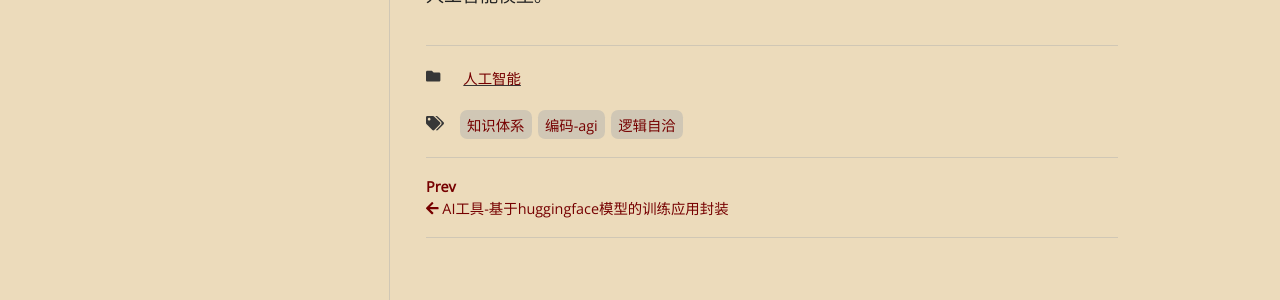
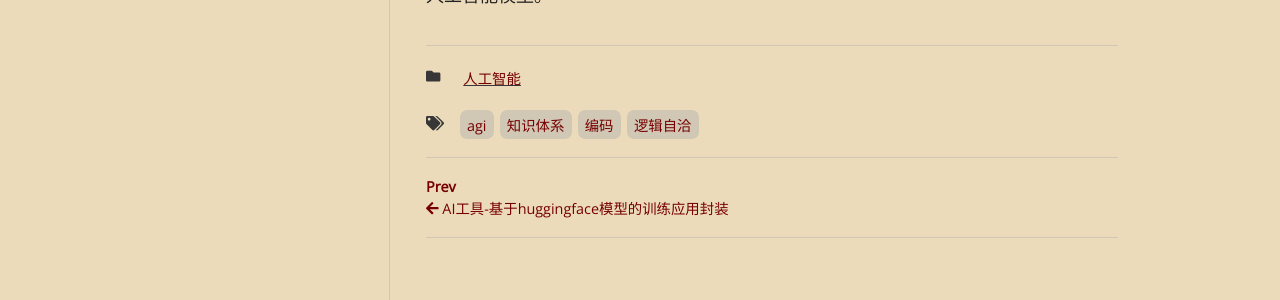
Before and after one commit to luhaofang/luhaofang.github.io, a Jekyll site: the page built from _posts/2023-02-03-mark.md, in a window 1280 px wide. Shown: the part 2081-2381 px from the top of the page. Built offline with Jekyll 4.4.1, drawn with Linux system fonts in a browser that asks for light colours; nearby versions of some CDN libraries; some web fonts are replaced; comment, search, counter and statistics services are not loaded.

```diff
--- a/_posts/2023-02-03-mark.md
+++ b/_posts/2023-02-03-mark.md
@@ -3,7 +3,7 @@ layout: post
 toc: true
 title: "智能随想-关于AGI的一些简单观点和假设"
 categories: 人工智能
-tags: [知识体系, 逻辑自洽, 编码，AGI]
+tags: [知识体系, 逻辑自洽, 编码, AGI]
 author:
   - David
 ---
```
